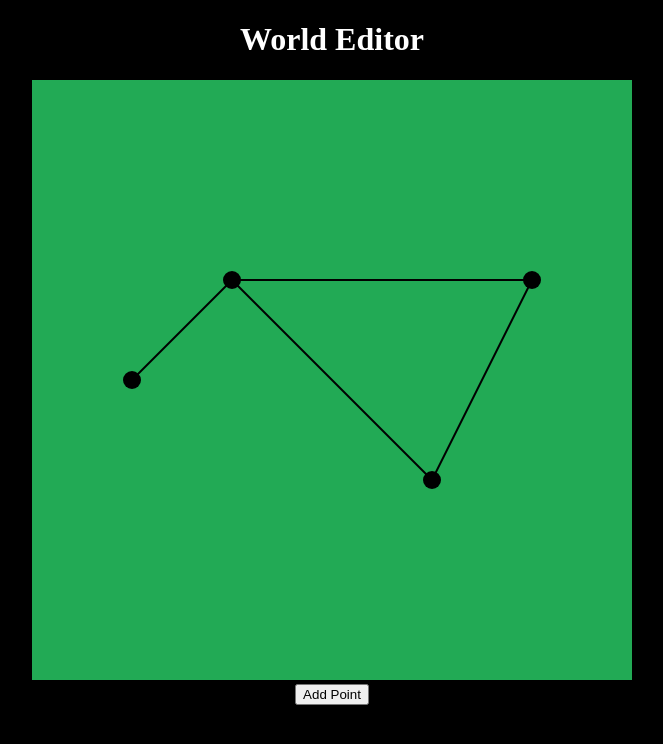
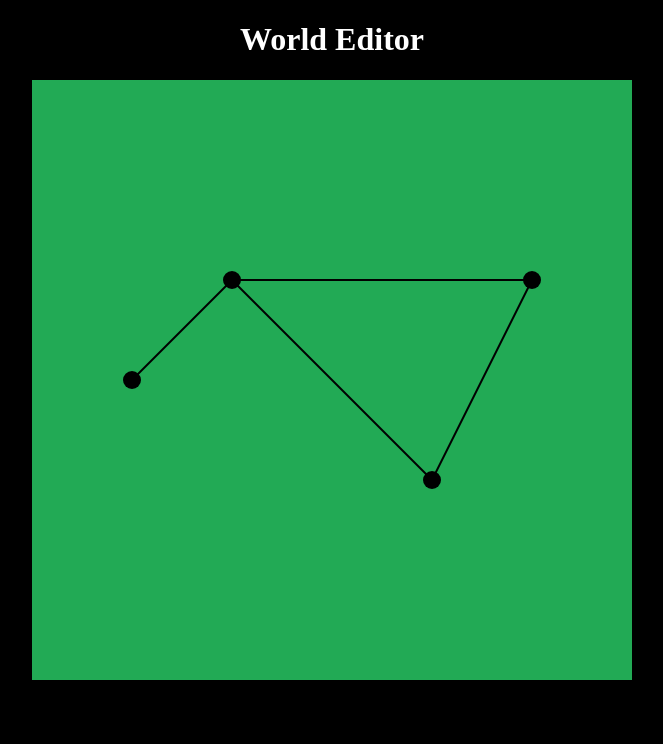
Before and after one commit to RaminSanei/selfDrivingJs, a plain HTML site: page index.html in a window 1280 px wide. Shown: the whole page, without its empty margins (308-971 px from the left). Drawn offline with Linux system fonts and the light colour scheme.

Commit message:
Comment buttons & their handlers.

```diff
--- a/index.html
+++ b/index.html
@@ -8,22 +8,64 @@
     <h1>World Editor</h1>
     <canvas id="myCanvas"></canvas>
     <div id="controls">
-      <button onclick="addRandomPoint()">Add Point</button>
+      <!-- <button onclick="addRandomPoint()">Add Point</button>
+      <button onclick="addRandomSegment()">Add Segment</button>
+      <button onclick="removeRandomSegment()">Remove Segment</button>
+      <button onclick="removeRandomPoint()">Remove Point</button>
+      <button onclick="removeAll()">Remove All</button> -->
     </div>
     <script src="js/math/graph.js"></script>
     <script src="js/primitives/point.js"></script>
     <script src="js/primitives/segment.js"></script>
     <script>
-      function addRandomPoint() {
-        const x = Math.random() * myCanvas.width;
-        const y = Math.random() * myCanvas.height;
+      // function removeAll(){
+      //   graph.dispose();
+      //   ctx.clearRect(0, 0, myCanvas.width, myCanvas.height);
+      //   graph.draw(ctx);
+      // }
+      // function removeRandomPoint(){
+      //   if (graph.points.length == 0){
+      //     console.log("No points to remove");
+      //     return;
+      //   }
+      //   const index = Math.floor(Math.random() * graph.points.length);
+      //   graph.removePoint(graph.points[index]);
+      //   ctx.clearRect(0, 0, myCanvas.width, myCanvas.height);
+      //   graph.draw(ctx);
+      // }
+      // function removeRandomSegment(){
+      //   if (graph.segments.length == 0){
+      //     console.log("No segments to remove");
+      //     return;
+      //   }
+      //   const index = Math.floor(Math.random() * graph.segments.length);
+      //   graph.removeSegment(graph.segments[index]);
+      //   ctx.clearRect(0, 0, myCanvas.width, myCanvas.height);
+      //   graph.draw(ctx);
+      // }
+      // function addRandomPoint() {
+      //   const x = Math.random() * myCanvas.width;
+      //   const y = Math.random() * myCanvas.height;
 
-        const p = new Point(x, y);
-        const success = graph.tryAddPoint(p);
-        ctx.clearRect(0, 0, myCanvas.width, myCanvas.height);
-        graph.draw(ctx);
-        console.log(success);
-      }
+      //   const p = new Point(x, y);
+      //   const success = graph.tryAddPoint(p);
+      //   ctx.clearRect(0, 0, myCanvas.width, myCanvas.height);
+      //   graph.draw(ctx);
+      // }
+
+      // function addRandomSegment() {
+      //   const p1 = graph.points[Math.floor(Math.random() * graph.points.length)];
+      //   const p2 = graph.points[Math.floor(Math.random() * graph.points.length)];
+      //   let success = false;
+      //   if (p1 !== p2) {
+      //     const s = new Segment(p1, p2);
+      //     success = graph.addSegment(s);
+      //   }
+      //   // const s = new Segment(p1, p2);
+      //   // graph.addSegment(s);
+      //   ctx.clearRect(0, 0, myCanvas.width, myCanvas.height);
+      //   graph.draw(ctx);
+      // }
       myCanvas.width = 600;
       myCanvas.height = 600;
 
```
